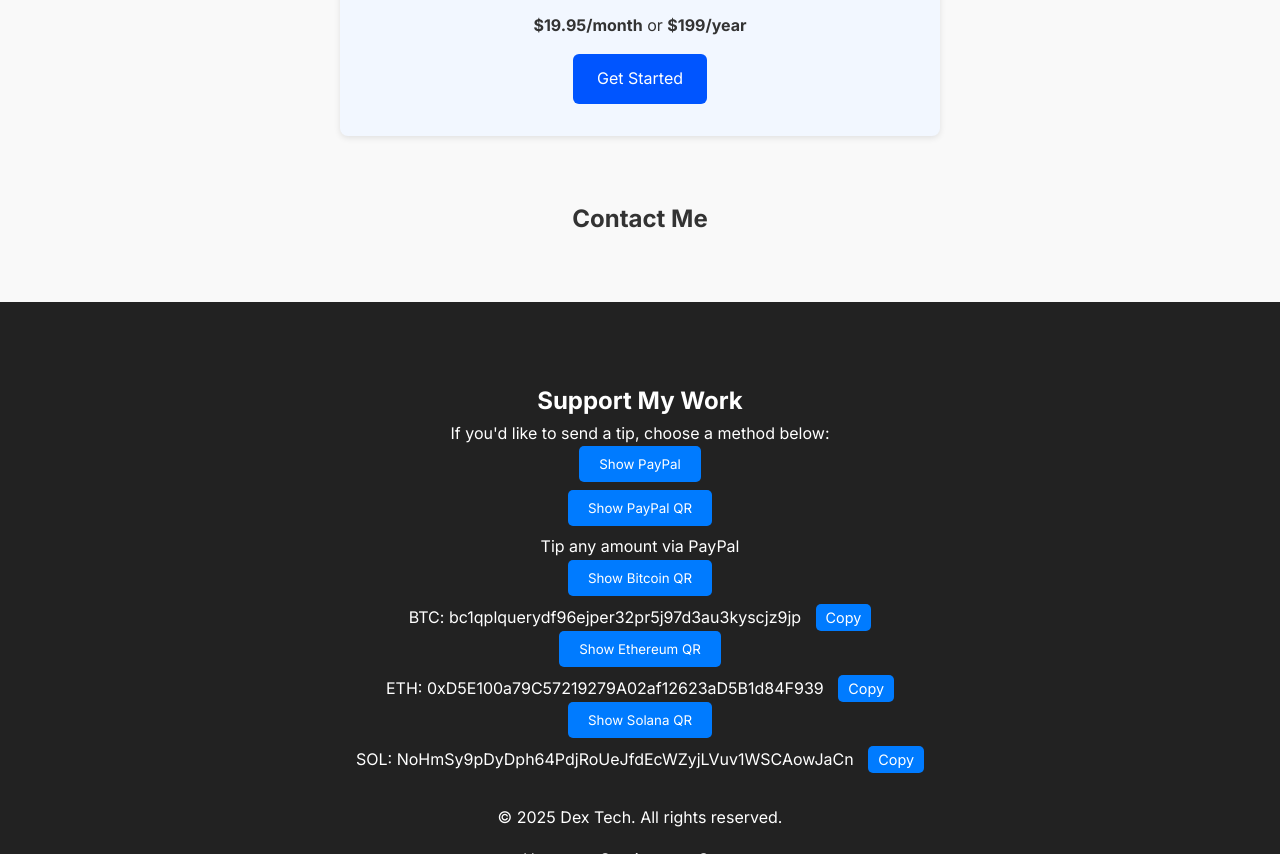
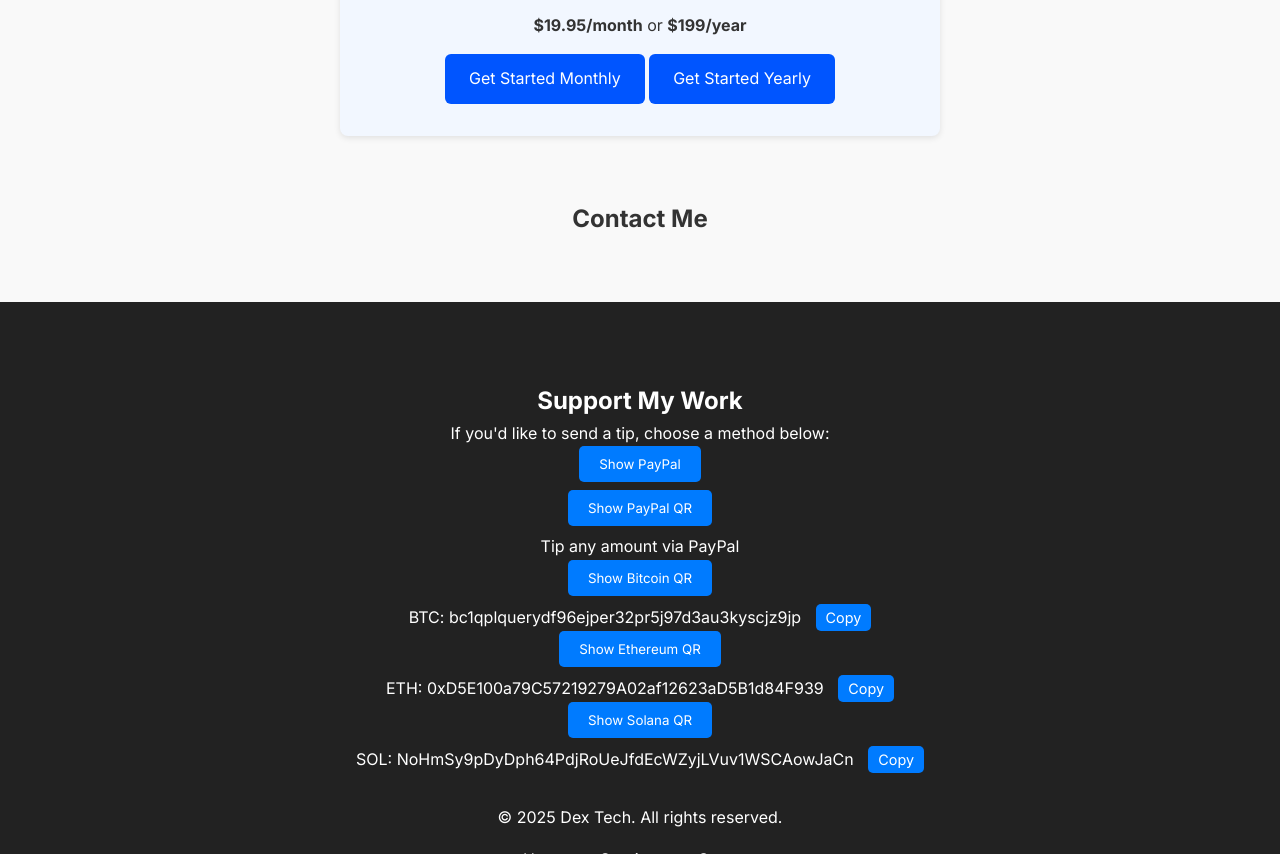
Before and after one commit to dexsword/dextech, a plain HTML site: page index.html in a window 1280 px wide. Shown: the part 1493-2347 px from the top of the page. Drawn offline with Linux system fonts and the light colour scheme; a script that the page names is missing.

Commit message:
added sub buttons - functional

```diff
--- a/index.html
+++ b/index.html
@@ -76,7 +76,8 @@
       <li>Includes help with Pi-hole, browser issues, software glitches, and more</li>
     </ul>
     <p><strong>$19.95/month</strong> or <strong>$199/year</strong></p>
-    <a href="#contact" class="subscribe-button">Get Started</a>
+    <a href="https://buy.stripe.com/aFa00bey35uhcBH4ZyaAw00" class="subscribe-button">Get Started Monthly</a>
+    <a href="https://buy.stripe.com/00w4grgGb8Gt59f3VuaAw01" class="subscribe-button">Get Started Yearly</a>
   </div>
 </section>
   <section id="contact" class="container">
```
